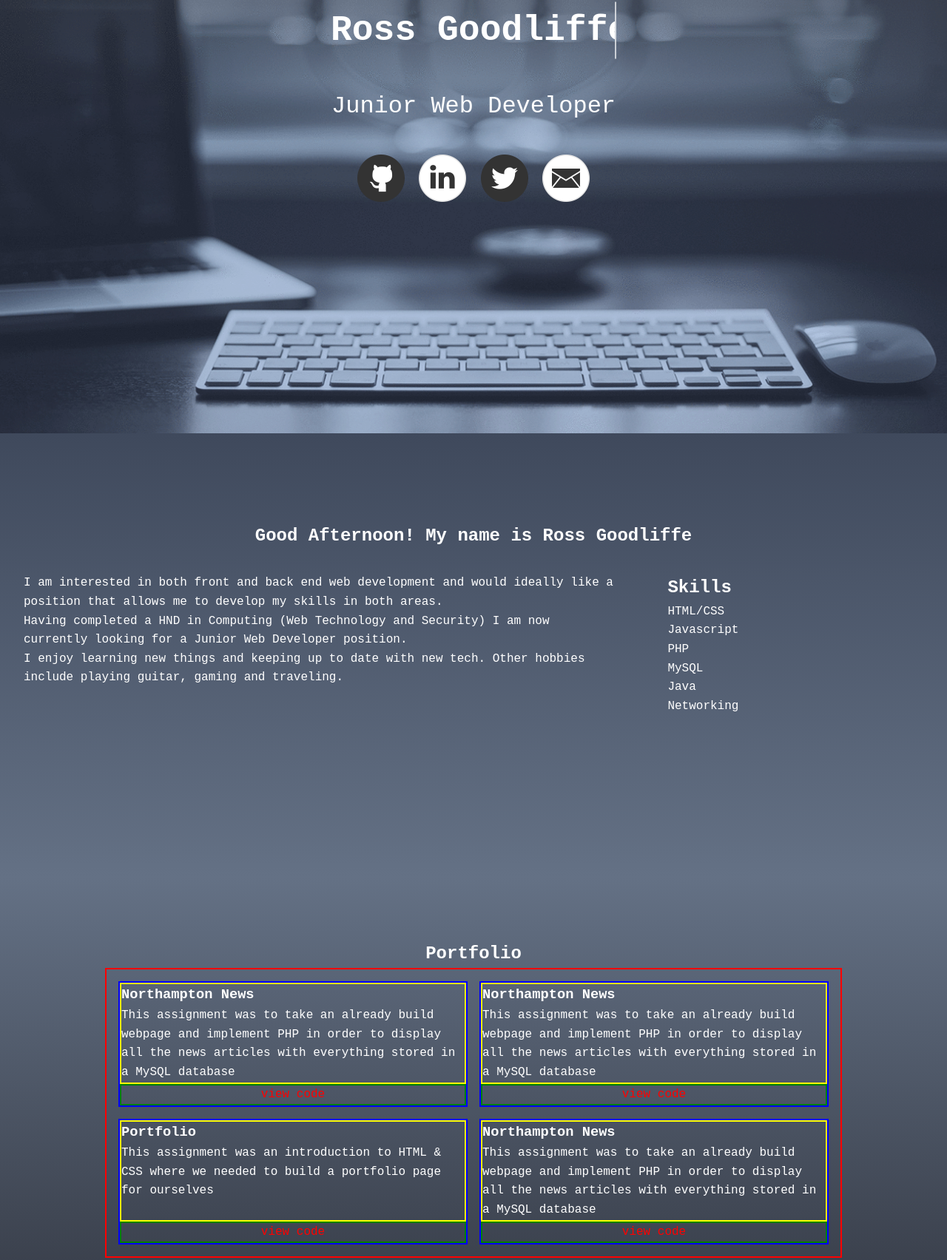
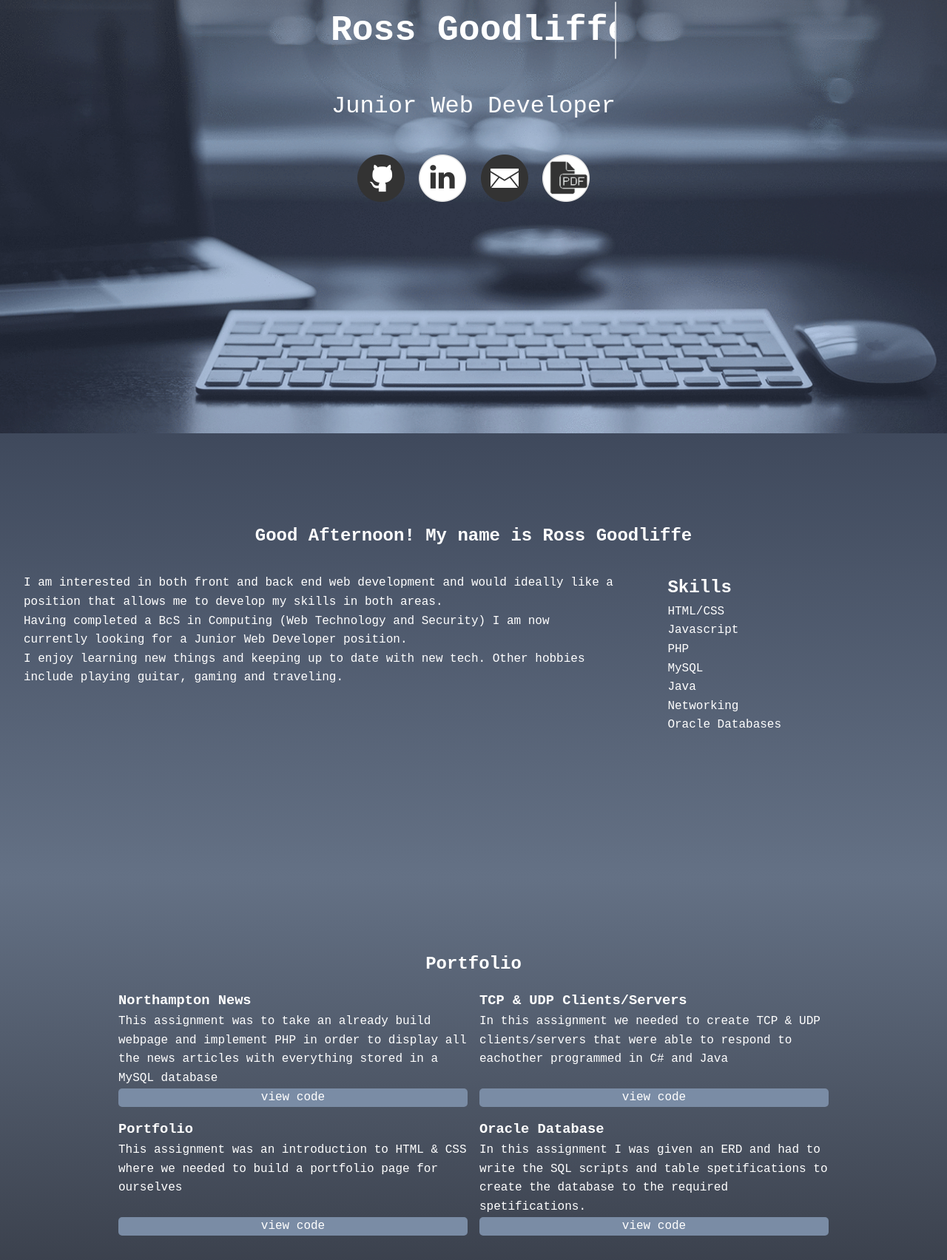
Before and after one commit to RossGoodliffe/rossgoodliffe.github.io, a plain HTML site: page index.html in a window 1280 px wide. Shown: the part 214-1918 px from the top of the page at 74% size. Drawn offline with Linux system fonts and the light colour scheme; some packages are replaced by stand-ins of ours; a script that the page names is missing.

Commit message:
Further styling changes and description added

```diff
--- a/index.html
+++ b/index.html
@@ -30,9 +30,9 @@
             </div>
             <div id="social">
                 <a href="https://github.com/RossGoodliffe"><img src="images/github-64.png" alt="github logo"></a>
-                <a href="#"><img src="images/link1-64.png" alt="github logo"></a>
-                <a href="#"><img src="images/twitter-64.png" alt="github logo"></a>
-                <a href="mailto:rossgoodliffe@gmail.com" target="_blank"><img src="images/email1-64.png" alt="email me"></a>
+                <a href="#"><img src="images/link1-64.png" alt="linked in logo"></a>
+                <a href="mailto:rossgoodliffe@gmail.com" target="_blank"><img src="images/email-64.png" alt="email me"></a>
+                <a href="#"><img src="images/pdf-64.png" alt="pdf logo"></a>
             </div>
 
         </section>
@@ -46,7 +46,7 @@
 
                     <div class="about-main">
                         <p>I am interested in both front and back end web development and would ideally like a position that allows me to develop my skills in both areas.</p>
-                        <p>Having completed a HND in Computing (Web Technology and Security) I am now currently looking for a Junior Web Developer position.</p>
+                        <p>Having completed a BcS in Computing (Web Technology and Security) I am now currently looking for a Junior Web Developer position.</p>
                         <p>I enjoy learning new things and keeping up to date with new tech. Other hobbies include playing guitar, gaming and traveling.</p>
                     </div>
 
@@ -59,6 +59,7 @@
                                 <li>MySQL</li>
                                 <li>Java</li>
                                 <li>Networking</li>
+                                <li>Oracle Databases</li>
                             </ul>
                     </div>
 
@@ -71,7 +72,6 @@
 
         <section id="portfolio">
             <h1>Portfolio</h1>
-            <h2></h2>
             <div class="grid-container">
 
                 <div class="grid-area">
@@ -79,7 +79,7 @@
                         <h3>Northampton News</h3>
                         <p>This assignment was to take an already build webpage and implement PHP in order to display all the news articles with everything stored in a MySQL database</p>
                     </div>
-                    <a href="#">
+                    <a href="https://github.com/RossGoodliffe/Northampton-News">
                         <div class="grid-link">
                                 <p>view code</p>
                         </div>
@@ -88,9 +88,10 @@
 
                 <div class="grid-area">
                     <div class="grid-content">
-                        <h3>Northampton News</h3>
-                        <p>This assignment was to take an already build webpage and implement PHP in order to display all the news articles with everything stored in a MySQL database</p>
+                        <h3>TCP & UDP Clients/Servers</h3>
+                        <p>In this assignment we needed to create TCP & UDP clients/servers that were able to respond to eachother programmed in C# and Java </p>
                     </div>
+
                     <a href="#">
                         <div class="grid-link">
                             <p>view code</p>
@@ -103,7 +104,7 @@
                         <h3>Portfolio</h3>
                         <p>This assignment was an introduction to HTML & CSS where we needed to build a portfolio page for ourselves</p>
                     </div>
-                    <a href="#">
+                    <a href="https://github.com/RossGoodliffe/csy1018-assign1">
                         <div class="grid-link">
                             <p>view code</p>
                         </div>
@@ -112,10 +113,10 @@
 
                 <div class="grid-area">
                     <div class="grid-content">
-                        <h3>Northampton News</h3>
-                            <p>This assignment was to take an already build webpage and implement PHP in order to display all the news articles with everything stored in a MySQL database</p>
+                        <h3>Oracle Database</h3>
+                            <p>In this assignment I was given an ERD and had to write the SQL scripts and table spetifications to create the database to the required spetifications.</p>
                     </div>
-                    <a href="#">
+                    <a href="https://github.com/RossGoodliffe/SQL-assignment">
                         <div class="grid-link">
                             <p>view code</p>
                         </div>
@@ -129,6 +130,7 @@
         <div class="clr"></div>
 
         <section id="contact">
+            <div class="blank-space"></div>
             <div class="contact-area">
                 <h1>Contact</h1>
                     <form action="https://formspree.io/rossgoodliffe@gmail.com" method="POST">
--- a/styles/styles.css
+++ b/styles/styles.css
@@ -153,6 +153,7 @@ body {
   flex-direction: row;
 
   width: 100%;
+  height: auto;
 }
 
 .about-main {
@@ -209,15 +210,8 @@ body {
 
   width: 75%;
 
-  /*
-  Removed to make height auto for reponsiveness
-  grid-auto-rows: 200px; */
-
   height: auto;
 
-
-
-  border: 2px red solid;
 }
 
 
@@ -225,30 +219,36 @@ body {
   display: flex;
   flex-direction: column;
 
-
-
-  border: 2px blue solid;
 }
 
 .grid-content {
   height: 85%;
+}
 
-
-  border: 2px yellow solid;
-}
 
 .grid-area a{
   text-decoration:none;
 }
 
 .grid-link {
+  background-color: #7A8CA5;
 
-  border: 2px green solid;
+  border-radius: 5px;
 
-  color: red;
+  color: #fff;
+
   font-family: 'Anonymous Pro', monospace;
   text-align: center;
 }
+
+.grid-link:hover {
+  color: skyblue;
+
+  background-color: #262C3B;
+}
+
+
+
 
 
 
@@ -272,6 +272,7 @@ body {
   align-items: center;
   justify-content: center;
   width: 75%;
+  height: auto;
 }
 
 .contact-area form {
@@ -309,7 +310,7 @@ body {
 
 .contact-text {
   width: 80%;
-  height: 150px;
+  height: 100px;
 
   padding: 1rem;
   margin-bottom: 1rem;
```
Also changed, not shown: images/cjava.jpg (added), images/cjava.png (added), images/pdf-64-test.png (added), images/pdf-64-white.png (added), images/pdf-64.png (added), images/pdf.png (added), 1 other file.
